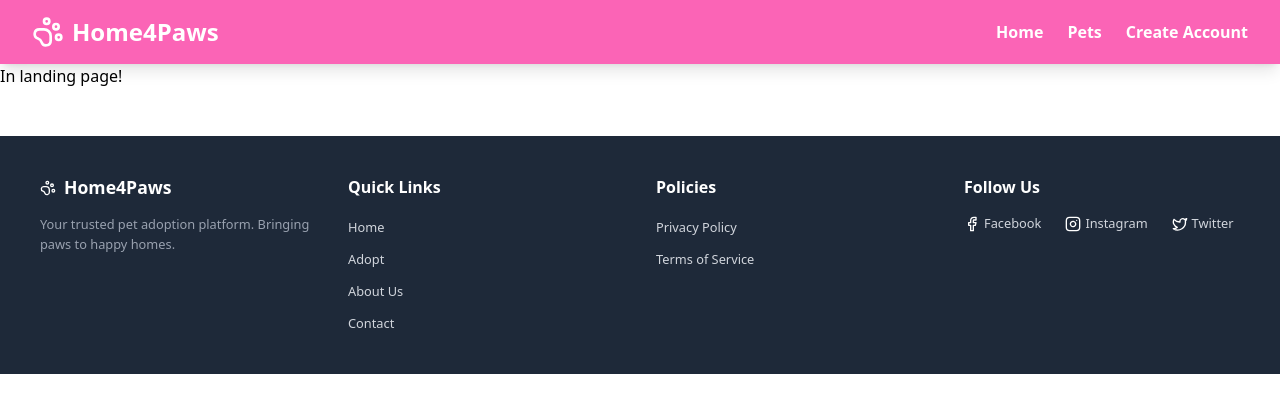
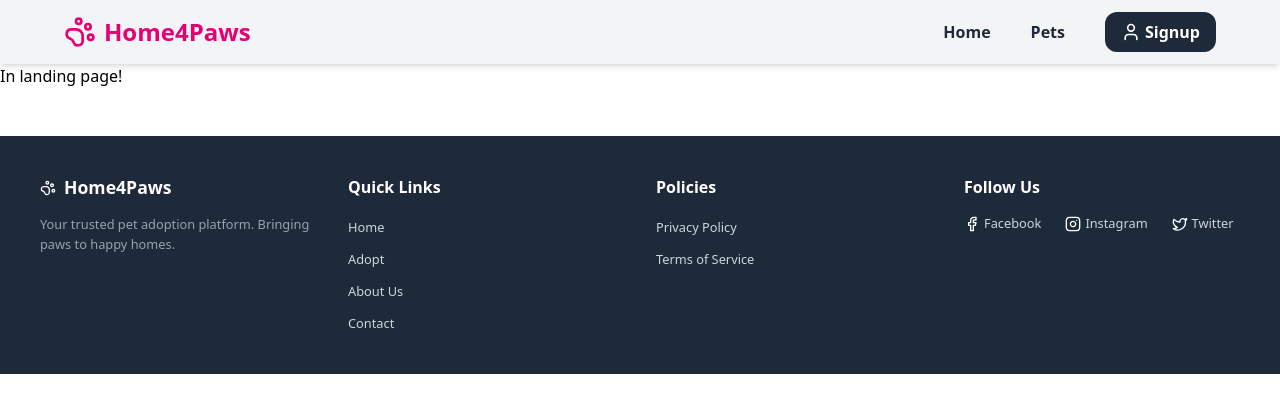
Before and after one commit to priyanshuBS/Home4Paws, a React (Vite) app in the folder client/: page /landing-page in a window 1280 px wide. Shown: the top 412 px of the page. Built offline with nearby package versions, Linux system fonts and the light colour scheme.

Commit message:
update Header and Sidebar

```diff
--- a/client/src/components/Header.jsx
+++ b/client/src/components/Header.jsx
@@ -1,29 +1,42 @@
-import { PawPrint, Menu } from "lucide-react";
-import { useState, useRef } from "react";
+import { PawPrint, Menu, User } from "lucide-react";
+import { useState } from "react";
 import { Link } from "react-router-dom";
 import Sidebar from "./Sidebar";
 
 const Header = () => {
   const [isOpen, setIsOpen] = useState(false);
   return (
-    <header className="bg-pink-400 shadow-lg font-sans h-16 w-full flex items-center justify-between md:px-8 px-4">
+    <header className="bg-gray-100 shadow-md font-sans h-16 w-full flex items-center justify-between md:px-16 px-4">
       <div className="flex items-center gap-2">
-        <PawPrint className="w-8 h-8 text-white" />
-        <p className="text-2xl font-bold text-white">Home4Paws</p>
+        <PawPrint className="w-8 h-8 text-pink-600" />
+        <p className="text-2xl font-bold text-pink-600">Home4Paws</p>
       </div>
-      <div className="md:flex items-center gap-6 hidden">
-        <Link to="/home" className="text-white font-semibold hover:underline">
+      <div className="md:flex items-center gap-10 hidden">
+        <Link
+          to="/home"
+          className="text-gray-800 hover:text-pink-600 font-semibold hover:underline transition-all duration-200 ease-in "
+        >
           Home
         </Link>
-        <Link to="/pets" className="text-white font-semibold hover:underline">
+        <Link
+          to="/pets"
+          className="text-gray-800 hover:text-pink-600 font-semibold hover:underline transition-all duration-200 ease-in"
+        >
           Pets
         </Link>
-        <Link to="/signup" className="text-white font-semibold hover:underline">
-          Create Account
+        <Link
+          to="/signup"
+          className="flex items-center gap-1 bg-gray-800 text-white px-4 py-2 rounded-xl font-semibold hover:bg-pink-600 transition-all duration-300 ease-in-out"
+        >
+          <User className="w-5 h-5" />
+          <span>Signup</span>
         </Link>
       </div>
       <div className="md:hidden">
-        <Menu className="w-8 h-8 text-white" onClick={() => setIsOpen(true)} />
+        <Menu
+          className="w-8 h-8 text-pink-600"
+          onClick={() => setIsOpen(true)}
+        />
       </div>
 
       {isOpen && <Sidebar isOpen={isOpen} setIsOpen={setIsOpen} />}
--- a/client/src/components/Sidebar.jsx
+++ b/client/src/components/Sidebar.jsx
@@ -4,7 +4,7 @@ import { Link } from "react-router-dom";
 const Sidebar = ({ isOpen, setIsOpen }) => {
   return (
     <div
-      className={`fixed top-0 right-0 h-full w-64 bg-pink-200 shadow-2xl z-50 transform transition-all duration-300 ease-in-out ${
+      className={`fixed top-0 right-0 h-full w-64 bg-white shadow-2xl z-50 transform transition-all duration-300 ease-in-out ${
         isOpen ? "translate-x-0" : "translate-x-full"
       }`}
     >
```
